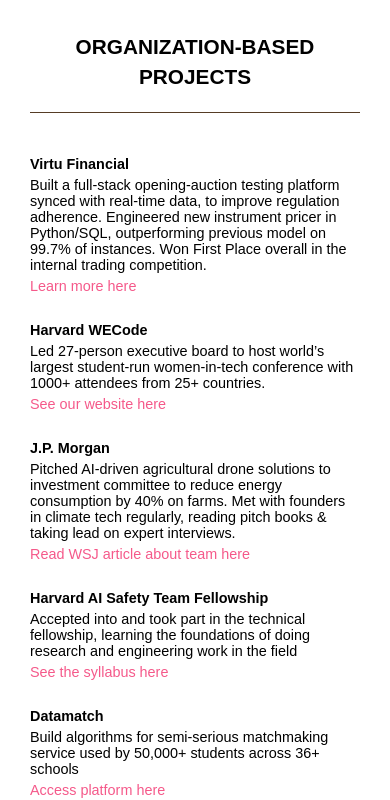
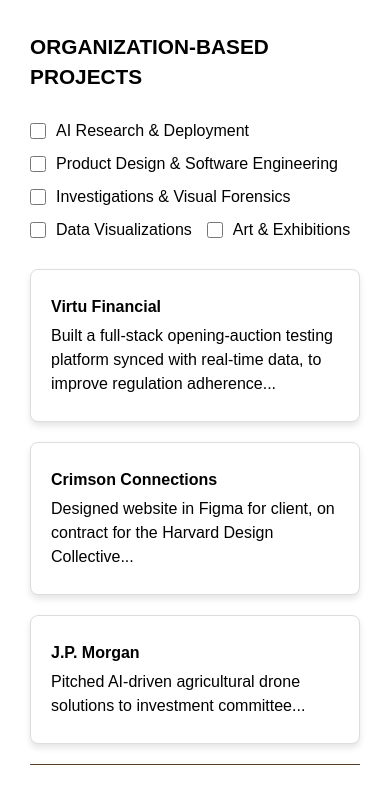
Before and after one commit to rheaacharya11/primary-colors-website, a plain HTML site: page projects.html in a window 390 px wide. Shown: the part 51-851 px from the top of the page. Drawn offline with Linux system fonts and the light colour scheme; a web font is replaced by a local one.

Commit message:
add filtering

```diff
--- a/projects.html
+++ b/projects.html
@@ -39,6 +39,38 @@
         <div class="p-body">
 
             <h3><b>ORGANIZATION-BASED PROJECTS </b></h3>
+            <div class="filters">
+              <label>
+                  <input type="checkbox" id="ai-research" /> AI Research & Deployment
+              </label>
+              <label>
+                  <input type="checkbox" id="product-design" /> Product Design & Software Engineering
+              </label>
+              <label>
+                  <input type="checkbox" id="investigations" /> Investigations & Visual Forensics
+              </label>
+              <label>
+                  <input type="checkbox" id="data-viz" /> Data Visualizations
+              </label>
+              <label>
+                  <input type="checkbox" id="generative-art" /> Art & Exhibitions
+              </label>
+          </div>
+          <div class="card ai-research">
+            <p><b>Virtu Financial</b></p>
+            <p>Built a full-stack opening-auction testing platform synced with real-time data, to improve regulation adherence...</p>
+        </div>
+
+        <div class="card product-design">
+            <p><b>Crimson Connections</b></p>
+            <p>Designed website in Figma for client, on contract for the Harvard Design Collective...</p>
+        </div>
+
+        <div class="card investigations">
+            <p><b>J.P. Morgan</b></p>
+            <p>Pitched AI-driven agricultural drone solutions to investment committee...</p>
+        </div>
+
             <hr style="border: 0; height: 1px; background-color: #563D25; margin: 20px 0;">
             <br>
             <p><b> Virtu Financial </b></p>
--- a/script.js
+++ b/script.js
@@ -6,3 +6,22 @@ document.addEventListener('DOMContentLoaded', () => {
         navbarLinks.classList.toggle('active'); // Toggle the menu visibility
     });
 });
+
+document.addEventListener("DOMContentLoaded", () => {
+    const checkboxes = document.querySelectorAll(".filters input[type='checkbox']");
+    const cards = document.querySelectorAll(".card");
+
+    checkboxes.forEach(checkbox => {
+        checkbox.addEventListener("change", () => {
+            const activeFilters = Array.from(checkboxes)
+                .filter(input => input.checked)
+                .map(input => input.id);
+
+            cards.forEach(card => {
+                const cardClasses = card.className.split(" ");
+                const isVisible = activeFilters.length === 0 || activeFilters.some(filter => cardClasses.includes(filter));
+                card.classList.toggle("hidden", !isVisible);
+            });
+        });
+    });
+});
--- a/styles.css
+++ b/styles.css
@@ -145,7 +145,7 @@ h3 {
     font-weight: bold;
     font-size: 2rem;
     line-height: 30px;
-    text-align: center; /* Center the text */
+    text-align: left; /* Center the text */
     margin: 5px 0;
 }
 
@@ -477,6 +477,18 @@ body {
     p {
         font-size: 1rem;
     }
+    .filters {
+        justify-content: center; /* Center filters on smaller screens */
+    }
+
+    .card {
+        padding: 15px; /* Reduce padding for smaller screens */
+        margin: 10px 0; /* Less margin between cards */
+    }
+
+    .card p {
+        font-size: 0.9rem; /* Slightly smaller text */
+    }
 }
 
 @media (max-width: 480px) {
@@ -502,3 +514,78 @@ body {
 
     }
 }
+
+.card {
+    display: block; /* Ensure visibility initially */
+    padding: 20px;
+    margin: 20px 0; /* Add space between cards */
+    border: 1px solid #ddd; /* Subtle border */
+    border-radius: 8px; /* Rounded corners */
+    box-shadow: 0 4px 6px rgba(0, 0, 0, 0.1); /* Light shadow */
+    background-color: #ffffff; /* White background */
+    transition: transform 0.2s ease, box-shadow 0.2s ease;
+}
+
+.card.hidden {
+    display: none !important; /* Hide cards when filtered */
+}
+
+.card:hover {
+    transform: translateY(-5px); /* Slight lift on hover */
+    box-shadow: 0 6px 10px rgba(0, 0, 0, 0.15); /* More pronounced shadow */
+}
+
+.card p {
+    font-size: 1rem; /* Standard text size */
+    line-height: 1.5; /* Improved readability */
+    color: #000000; /* Black text */
+}
+
+.card a {
+    color: #f5598a; /* Match link color */
+    text-decoration: none; /* No underline */
+    font-weight: bold;
+    transition: color 0.2s ease;
+}
+
+.card a:hover {
+    color: #d45d7a; /* Darker pink on hover */
+}
+
+
+.filters {
+    margin: 20px 0; /* Space above and below the filters */
+    display: flex; /* Arrange filters horizontally */
+    flex-wrap: wrap; /* Wrap filters to the next row if needed */
+    gap: 15px; /* Space between filters */
+    justify-content: flex-start; /* Align filters to the left */
+    padding: 10px 0;
+}
+
+.filters label {
+    display: flex; /* Align checkbox and text */
+    align-items: center;
+    font-size: 1rem;
+    font-family: 'Open-Sans', sans-serif;
+    cursor: pointer; /* Pointer cursor for better UX */
+    color: #000; /* Text color for labels */
+}
+
+.filters input[type="checkbox"] {
+    margin-right: 10px; /* Space between checkbox and label */
+    width: 1.2em;
+    height: 1.2em;
+    border: 1px solid #ccc;
+    border-radius: 4px;
+    cursor: pointer;
+    transition: background-color 0.2s ease, border-color 0.2s ease;
+}
+
+.filters input[type="checkbox"]:checked {
+    background-color: #f5598a; /* Highlight for checked state */
+    border-color: #f5598a;
+}
+
+.filters input[type="checkbox"]:hover {
+    border-color: #f5598a; /* Border color on hover */
+}
```
Also changed, not shown: classes.html (+2 -2 lines).
